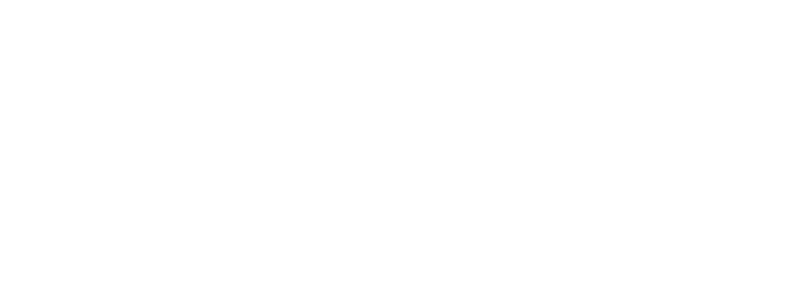
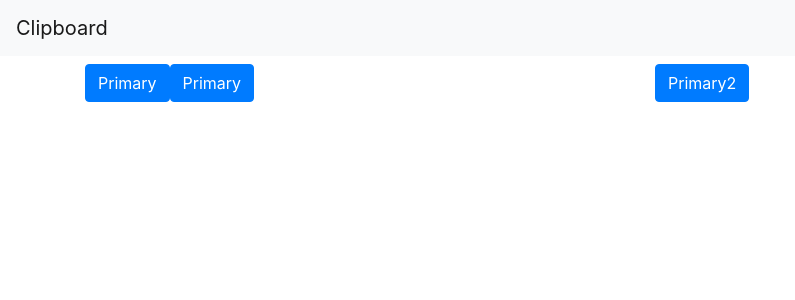
Before and after one commit to DerekFangming/tools, an Angular app in the folder tools-ui/: page /clipboard in a window 1280 px wide. Before the commit this address led to /. Shown: the top 300 px of the page, without its empty margins (0-795 px from the left). Built offline with nearby package versions, Linux system fonts and the light colour scheme.

Commit message:
Save state before editor

```diff
--- a/tools-ui/src/app/app-routing.module.ts
+++ b/tools-ui/src/app/app-routing.module.ts
@@ -1,9 +1,11 @@
 import { NgModule } from '@angular/core';
 import { Routes, RouterModule } from '@angular/router';
+import { ClipboardComponent } from './clipboard/clipboard.component';
 
 
 const routes: Routes = [
-  //{ path: '', redirectTo: '/home', pathMatch: 'full' }
+  { path: 'clipboard', component: ClipboardComponent },
+  { path: '**', redirectTo: '/clipboard', pathMatch: 'full' }
 ];
 
 @NgModule({
--- a/tools-ui/src/app/app.module.ts
+++ b/tools-ui/src/app/app.module.ts
@@ -3,10 +3,12 @@
 
 import { AppRoutingModule } from './app-routing.module';
 import { AppComponent } from './app.component';
+import { ClipboardComponent } from './clipboard/clipboard.component';
 
 @NgModule({
   declarations: [
-    AppComponent
+    AppComponent,
+    ClipboardComponent
   ],
   imports: [
     BrowserModule,
--- /dev/null
+++ b/tools-ui/src/app/clipboard/clipboard.component.html
@@ -0,0 +1,14 @@
+<nav class="navbar navbar-light bg-light">
+  <a class="navbar-brand" href="#">Clipboard</a>
+</nav>
+<div class="container mt-2">
+  <div class="row">
+    <div class="col">
+      <button type="button" class="btn btn-primary">Primary</button>
+      <button type="button" class="btn btn-primary">Primary</button>
+    </div>
+    <div class="col">
+      <button type="button" class="btn btn-primary">Primary2</button>
+    </div>
+  </div>
+</div>
--- /dev/null
+++ b/tools-ui/src/app/clipboard/clipboard.component.ts
@@ -0,0 +1,15 @@
+import { Component, OnInit } from '@angular/core';
+
+@Component({
+  selector: 'app-clipboard',
+  templateUrl: './clipboard.component.html',
+  styleUrls: ['./clipboard.component.css']
+})
+export class ClipboardComponent implements OnInit {
+
+  constructor() { }
+
+  ngOnInit() {
+  }
+
+}
--- a/tools-ui/src/index.html
+++ b/tools-ui/src/index.html
@@ -6,6 +6,10 @@
   <base href="/">
   <meta name="viewport" content="width=device-width, initial-scale=1">
   <link rel="icon" type="image/x-icon" href="favicon.ico">
+  <link rel="stylesheet" href="https://stackpath.bootstrapcdn.com/bootstrap/4.4.1/css/bootstrap.min.css" integrity="sha384-Vkoo8x4CGsO3+Hhxv8T/Q5PaXtkKtu6ug5TOeNV6gBiFeWPGFN9MuhOf23Q9Ifjh" crossorigin="anonymous">
+  <script src="https://code.jquery.com/jquery-3.4.1.slim.min.js" integrity="sha384-J6qa4849blE2+poT4WnyKhv5vZF5SrPo0iEjwBvKU7imGFAV0wwj1yYfoRSJoZ+n" crossorigin="anonymous"></script>
+  <script src="https://cdn.jsdelivr.net/npm/popper.js@1.16.0/dist/umd/popper.min.js" integrity="sha384-Q6E9RHvbIyZFJoft+2mJbHaEWldlvI9IOYy5n3zV9zzTtmI3UksdQRVvoxMfooAo" crossorigin="anonymous"></script>
+  <script src="https://stackpath.bootstrapcdn.com/bootstrap/4.4.1/js/bootstrap.min.js" integrity="sha384-wfSDF2E50Y2D1uUdj0O3uMBJnjuUD4Ih7YwaYd1iqfktj0Uod8GCExl3Og8ifwB6" crossorigin="anonymous"></script>
 </head>
 <body>
   <app-root></app-root>
```
Also changed, not shown: tools-ui/src/app/clipboard/clipboard.component.css (added), 1 other file (tests, documents, lock files or other folders).
